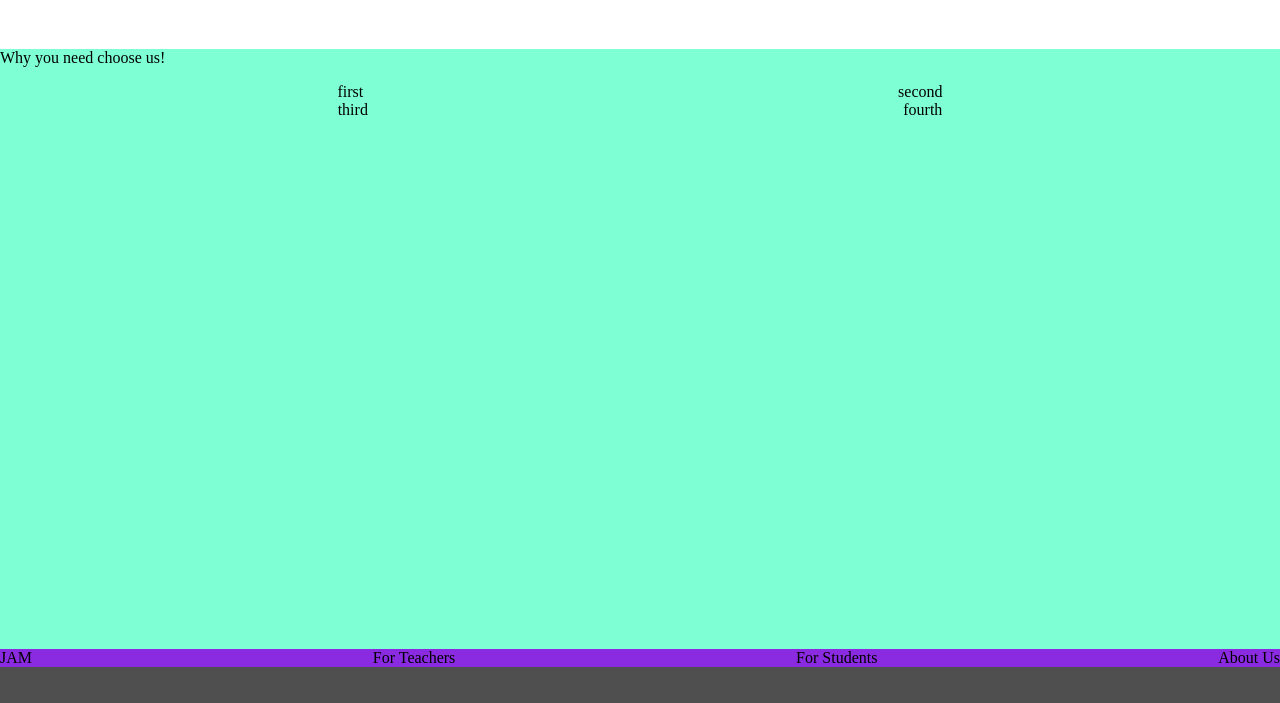
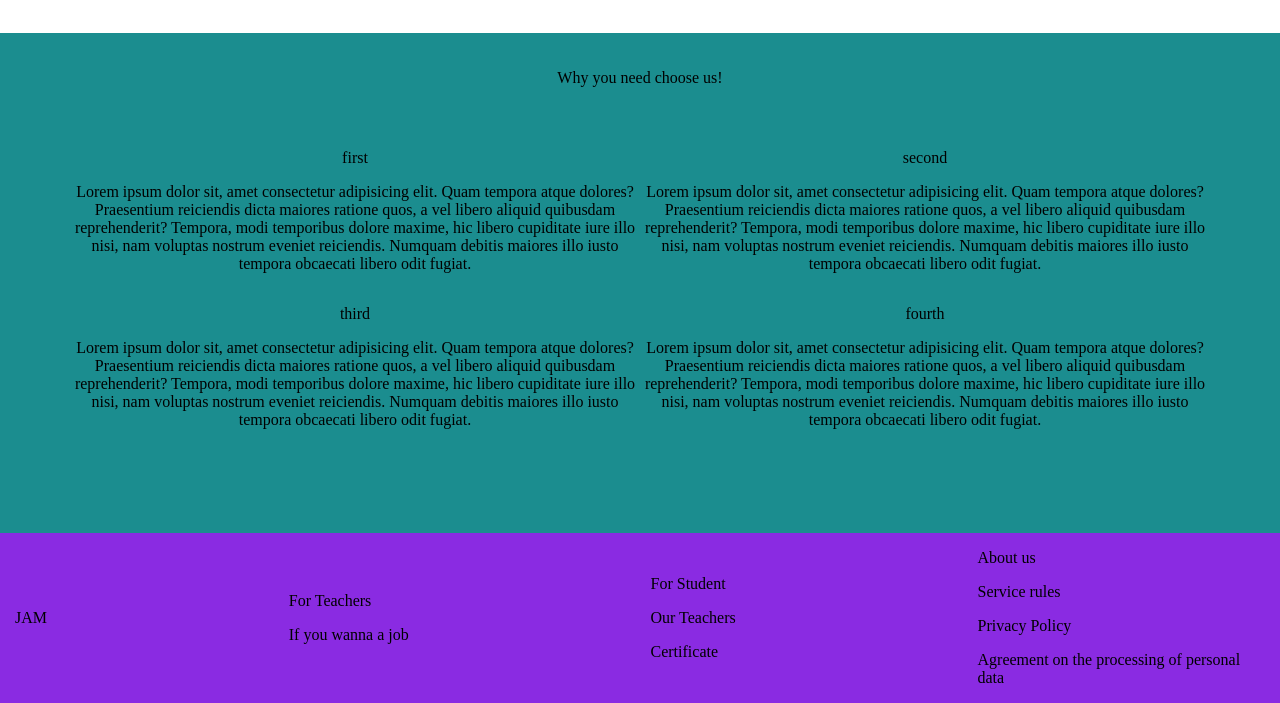
Before and after one commit to gdfdfagera/ProjectWeb, a PHP site: page / in a window 1280 px wide. Shown: the part 1567-2270 px from the top of the page. Before the commit the page ends 2234 px from the top, so only its background shows below. Run offline with PHP 8.4, Linux system fonts and the light colour scheme.

Commit message:
almostFinished

```diff
--- a/JAM/index.css
+++ b/JAM/index.css
@@ -127,20 +127,28 @@ a{
 
 .instrumento{
     background-image: linear-gradient(rgba(0,0,0,0.5), rgba(0,0,0,0.5)), url(https://akkordeon-shop.ru/upload/catalog/ru/weltmeister-s4.jpg);
-    background-size: 400px;
+    background-size: 450px;
     background-repeat: no-repeat;
 }
 
 
 #cause{
-    background-color: aquamarine;
+    background-color: rgb(27, 141, 143);
     width: 100%;
-    height: 600px;
+    height: 500px;
+    display: flex;
+    flex-direction: column;
+    text-align: center;
+}
+
+.why{
+    padding-top: 20px;
 }
 
 .causes{
     margin-left: 70px;
     margin-right: 70px;
+    padding-top: 30px;
 }
 
 .c{
@@ -150,7 +158,6 @@ a{
 
 .dvepolosi{
     display: flex;
-    flex-wrap: wrap;
     align-items: center;
     justify-content: center;
     text-align: center;
@@ -160,4 +167,12 @@ a{
     background-color: blueviolet;
     display: flex;
     justify-content: space-between;
+    gap: 15px;
+    padding-left: 15px;
+    padding-right: 15px;
+    align-items: center;
 }
+
+.about{
+    max-width: 23%;
+}
--- a/JAM/index.html
+++ b/JAM/index.html
@@ -43,15 +43,27 @@
     </div>
 
     <div id="cause">
-        <p>Why you need choose us!</p>
+        <p class = "why">Why you need choose us!</p>
         <div class="causes">
             <div class="dvepolosi">
-                <div class="c"> first</div>
-                <div class="c">second</div>
+                <div class="c">
+                    <p>first</p>
+                    <p>Lorem ipsum dolor sit, amet consectetur adipisicing elit. Quam tempora atque dolores? Praesentium reiciendis dicta maiores ratione quos, a vel libero aliquid quibusdam reprehenderit? Tempora, modi temporibus dolore maxime, hic libero cupiditate iure illo nisi, nam voluptas nostrum eveniet reiciendis. Numquam debitis maiores illo iusto tempora obcaecati libero odit fugiat.</p>
+                </div>
+                <div class="c">
+                    <p>second</p>
+                    <p>Lorem ipsum dolor sit, amet consectetur adipisicing elit. Quam tempora atque dolores? Praesentium reiciendis dicta maiores ratione quos, a vel libero aliquid quibusdam reprehenderit? Tempora, modi temporibus dolore maxime, hic libero cupiditate iure illo nisi, nam voluptas nostrum eveniet reiciendis. Numquam debitis maiores illo iusto tempora obcaecati libero odit fugiat.</p>
+                </div>
             </div>
             <div class="dvepolosi">
-                <div class="c">third</div>
-                <div class="c">fourth</div>
+                <div class="c">
+                    <p>third</p>
+                    <p>Lorem ipsum dolor sit, amet consectetur adipisicing elit. Quam tempora atque dolores? Praesentium reiciendis dicta maiores ratione quos, a vel libero aliquid quibusdam reprehenderit? Tempora, modi temporibus dolore maxime, hic libero cupiditate iure illo nisi, nam voluptas nostrum eveniet reiciendis. Numquam debitis maiores illo iusto tempora obcaecati libero odit fugiat.</p>
+                </div>
+                <div class="c">
+                    <p>fourth</p>
+                    <p>Lorem ipsum dolor sit, amet consectetur adipisicing elit. Quam tempora atque dolores? Praesentium reiciendis dicta maiores ratione quos, a vel libero aliquid quibusdam reprehenderit? Tempora, modi temporibus dolore maxime, hic libero cupiditate iure illo nisi, nam voluptas nostrum eveniet reiciendis. Numquam debitis maiores illo iusto tempora obcaecati libero odit fugiat.</p>
+                </div>
             </div>
         </div>
     </div>
@@ -59,9 +71,21 @@
 
     <div id="footer">
         <div>JAM</div>
-        <div>For Teachers</div>
-        <div>For Students</div>
-        <div>About Us</div>
+        <div class="teacher">
+            <p>For Teachers</p>
+            <p>If you wanna a job</p>
+        </div>
+        <div class="student">
+            <p>For Student</p>
+            <p>Our Teachers</p>
+            <p>Certificate</p>
+        </div>
+        <div class="about">
+            <p>About us</p>
+            <p>Service rules</p>
+            <p>Privacy Policy</p>
+            <p>Agreement on the processing of personal data</p>
+        </div>
     </div>
 </body>
 </html>
```
